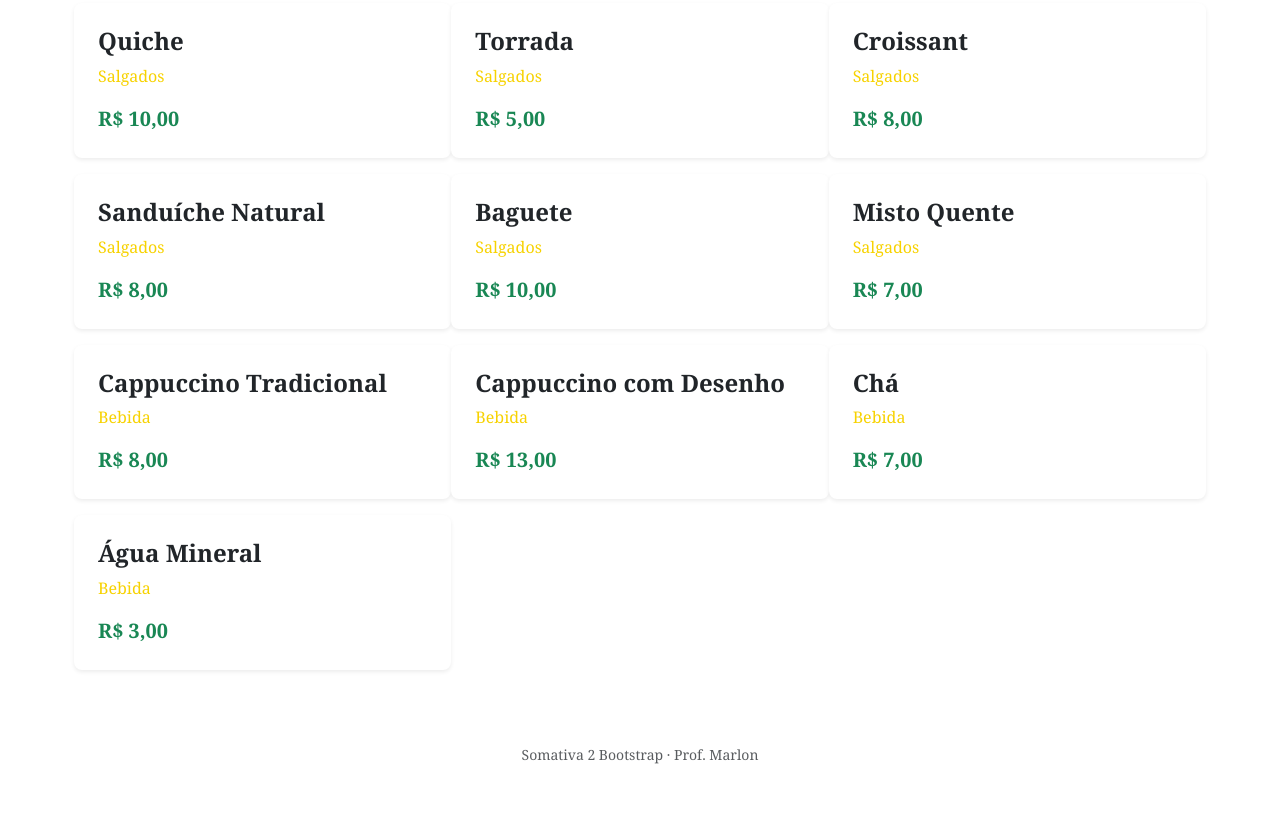
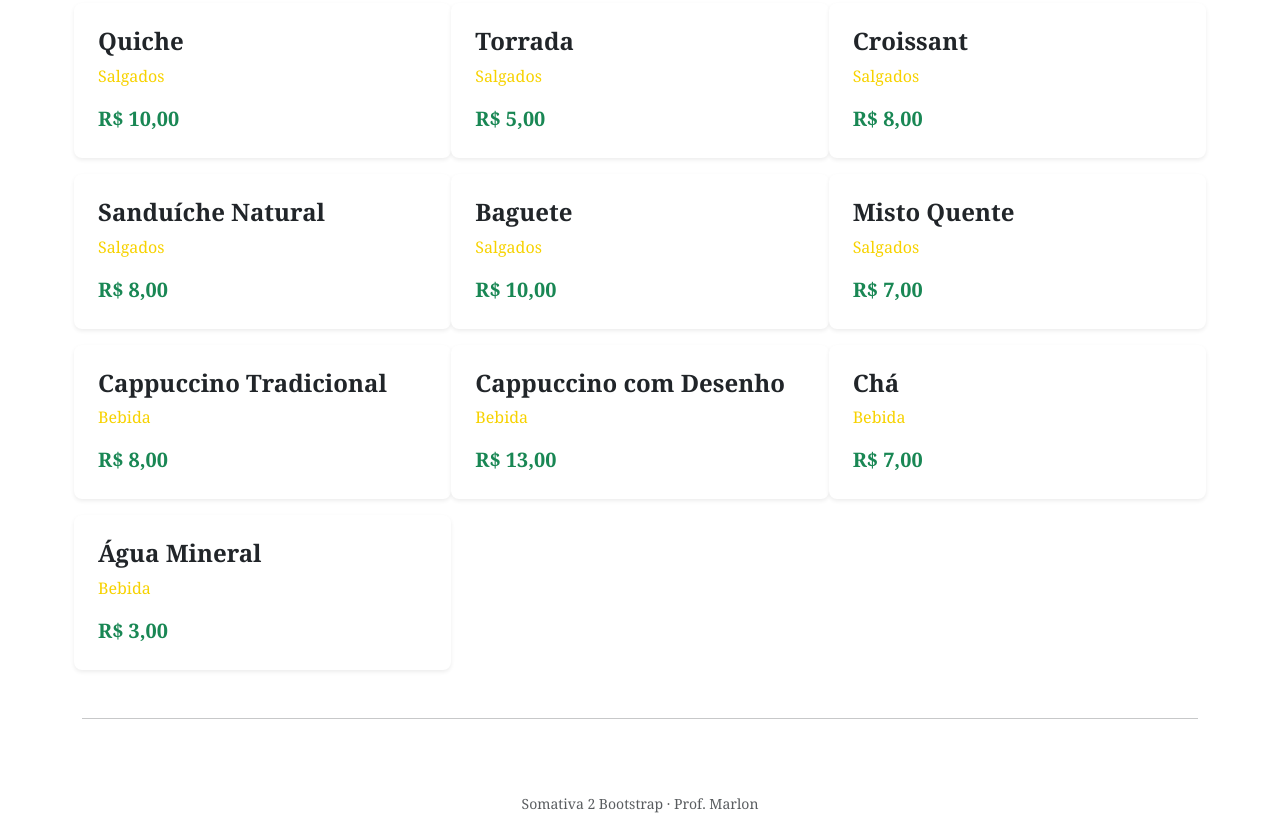
Before and after one commit to Agatha-Helena/projeto_cafeteria_tematica, a website: page index.html in a window 1280 px wide. Shown: the part 293-1132 px from the top of the page. Before the commit the page ends 1083 px from the top, so only its background shows below. Drawn offline with nearby package versions, Linux system fonts and the light colour scheme.

Commit message:
linha de estilização

```diff
--- a/index.html
+++ b/index.html
@@ -32,6 +32,9 @@
 
     <section id="cardapio" class="row g-3">
     </section>
+
+    <hr class="my-5">
+
   </main>
 
   <footer class="text-center text-muted py-4 mt-5">
```
